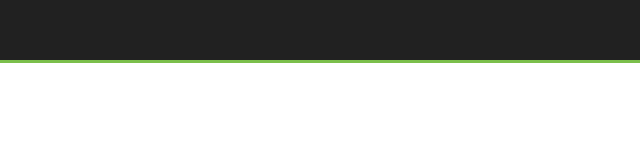
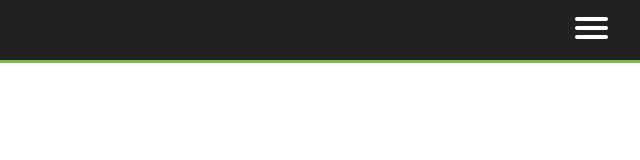
Before and after one commit to Vindyang/web-dev-miterm, a plain HTML site: page tickets2.html in a window 1280 px wide. Shown: the full height of the page, 640-1280 px from the left. Drawn offline with Linux system fonts and the light colour scheme.

Commit message:
Update tickets2.css

```diff
--- a/styles/tickets2.css
+++ b/styles/tickets2.css
@@ -1,6 +1,6 @@
 :root {
     --primary: #7BBF4B;
-    --light: #EEEEE;
+    --light: white;
     --dark: #212121;
 }
 
```
